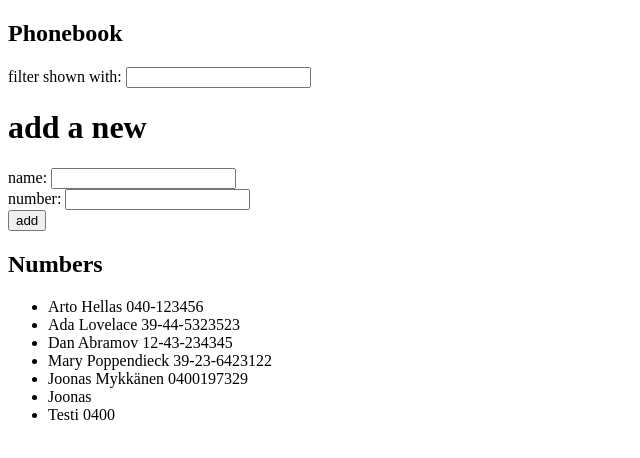
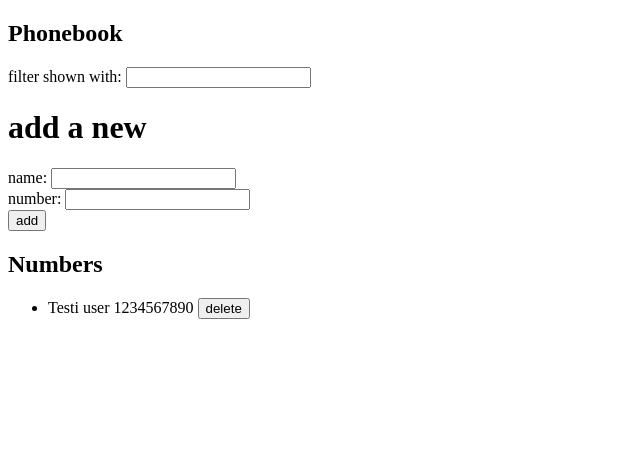
Before and after one commit to JoonasMykkanen/fullstack, a React (Create React App) app in the folder part_2/puhelinluettelo/: page / in a window 1280 px wide. Shown: the top 458 px of the page, without its empty margins (0-640 px from the left). Built offline with nearby package versions, Linux system fonts and the light colour scheme; data requests are answered from the project's data file.

Commit message:
pushing ex 2.14

```diff
--- a/part_2/puhelinluettelo/db.json
+++ b/part_2/puhelinluettelo/db.json
@@ -1,39 +1,9 @@
 {
   "persons": [
     {
-      "name": "Arto Hellas",
-      "number": "040-123456",
+      "name": "Testi user",
+      "number": "1234567890",
       "id": 1
-    },
-    {
-      "name": "Ada Lovelace",
-      "number": "39-44-5323523",
-      "id": 2
-    },
-    {
-      "name": "Dan Abramov",
-      "number": "12-43-234345",
-      "id": 3
-    },
-    {
-      "name": "Mary Poppendieck",
-      "number": "39-23-6423122",
-      "id": 4
-    },
-    {
-      "name": "Joonas Mykkänen",
-      "number": "0400197329",
-      "id": 5
-    },
-    {
-      "name": "Joonas",
-      "number": "",
-      "id": 6
-    },
-    {
-      "name": "Testi",
-      "number": "0400",
-      "id": 7
     }
   ]
 }
--- a/part_2/puhelinluettelo/src/App.js
+++ b/part_2/puhelinluettelo/src/App.js
@@ -35,14 +35,15 @@ const App = () => {
 		return (false)
 	}
 
-	// Prevents site from refreshing and checking if name is alraedy on the list
+	// checking if name is alraedy on the list
 	// if it is not found, adds it to the database, fiels reseted in both cases
-	const handleClick = (event) => {
+	const addButton = (event) => {
 		event.preventDefault()
 		const newItem = {name: newName, number: newNumber}
 		if (checkList(newName) === false) {
 			pbService
-				.create(newItem).then(updatedList => {
+				.create(newItem)
+				.then(updatedList => {
 					setPersons([...persons, {name: newName, number: newNumber}])
 					console.log('added new item to list')
 				})
@@ -52,19 +53,41 @@ const App = () => {
 		setNumber('')
 	}
 
+	// delete index "id" from the database and then filter out the id from the local list
+	// update list to make changes to screen
+	const deleteButton = (id) => {
+		const person = persons.find((person) => person.id === id)
+		const name = person.name
+		console.log(name)
+		if (window.confirm(`Are you sure to remove "${name}" from the phonebook?`)) {
+			pbService
+				.remove(id)
+				.then(updatedList => {
+					setPersons(persons.filter((person) => person.id !== id))
+					console.log('removed from database and updated the view')
+				})
+				.catch(error => {console.log(`error while removing person ${id} from list`)})
+		}
+		console.log('User cancelled delete')
+	}
+
   	return (
 		<>
 			<div>
 				<h2>Phonebook</h2>
-				<FilterForm filter={filter} updateFilter={updateFilter}/>
+				<FilterForm
+					filter={filter}
+					updateFilter={updateFilter}/>
 				<PersonForm
-				newName={newName}
-				newNumber={newNumber}
-				numberChange={numberChange}
-				nameChange={nameChange}
-				handleClick={handleClick}
-				/>
-				<List persons={persons} filter={filter}/>
+					newName={newName}
+					newNumber={newNumber}
+					numberChange={numberChange}
+					nameChange={nameChange}
+					action={addButton}/>
+				<List
+					persons={persons}
+					action={deleteButton}
+					filter={filter}/>
 			</div>
 		</>
  	)
--- a/part_2/puhelinluettelo/src/components/Phonebook.js
+++ b/part_2/puhelinluettelo/src/components/Phonebook.js
@@ -12,11 +12,11 @@ const FilterForm =  ( {filter, updateFilter} ) => {
 	)
 }
 
-const PersonForm = ( {newName, newNumber, numberChange, nameChange, handleClick} ) => {
+const PersonForm = ( {newName, newNumber, numberChange, nameChange, action} ) => {
 	return (
 		<>
 			<h1>add a new</h1>
-			<form onSubmit={handleClick}>
+			<form onSubmit={action}>
 				<div>
 					name: <input
 					type="text"
@@ -32,22 +32,40 @@ const PersonForm = ( {newName, newNumber, numberChange, nameChange, handleClick}
 					/>
 				</div>
 				<div>
-					<button type="submit" onClick={handleClick}>add</button>
+					<button type='submit'>add</button>
 				</div>
 			</form>
 		</>
 	)
 }
 
-const List = ( {persons, filter} ) => {
+const Item = ( {person, action} ) => {
+	return (
+		<>
+			<span>
+				{person.name} {person.number}{' '}
+				<button
+					type='button'
+					onClick={action}>
+					delete
+				</button>
+			</span>
+		</>
+	)
+}
+
+const List = ( {persons, filter, action} ) => {
 	const trimmed = persons.filter((person) => person.name.toLowerCase().includes(filter.toLowerCase()))
+	const deleteItem = (id) => { action(id) }
 	return (
 		<>
 			<h2>Numbers</h2>
 			<ul>
-				{trimmed.map((person, index) => (
-				<li key={index}>
-					<span>{person.name} {person.number}</span>
+				{trimmed.map((person, id) => (
+				<li key={id}>
+					<Item
+					person={person}
+					action={() => deleteItem(person.id)}/>
 				</li>
 				))}
 			</ul>
@@ -55,8 +73,4 @@ const List = ( {persons, filter} ) => {
 	)
  }
 
-export {
-	List,
-	PersonForm,
-	FilterForm
-}
+export { List, PersonForm, FilterForm }
--- a/part_2/puhelinluettelo/src/services/persons.js
+++ b/part_2/puhelinluettelo/src/services/persons.js
@@ -17,6 +17,11 @@ const update = (id, newObject) => {
 	return request.then(response => response.data)
 }
 
-const pbService = { getAll, create, update }
+const remove = (id) => {
+	const request = axios.delete(`${baseUrl}/${id}`)
+	return request.then(response => response.data)
+}
+
+const pbService = { getAll, create, update, remove }
 
 export default pbService
```
